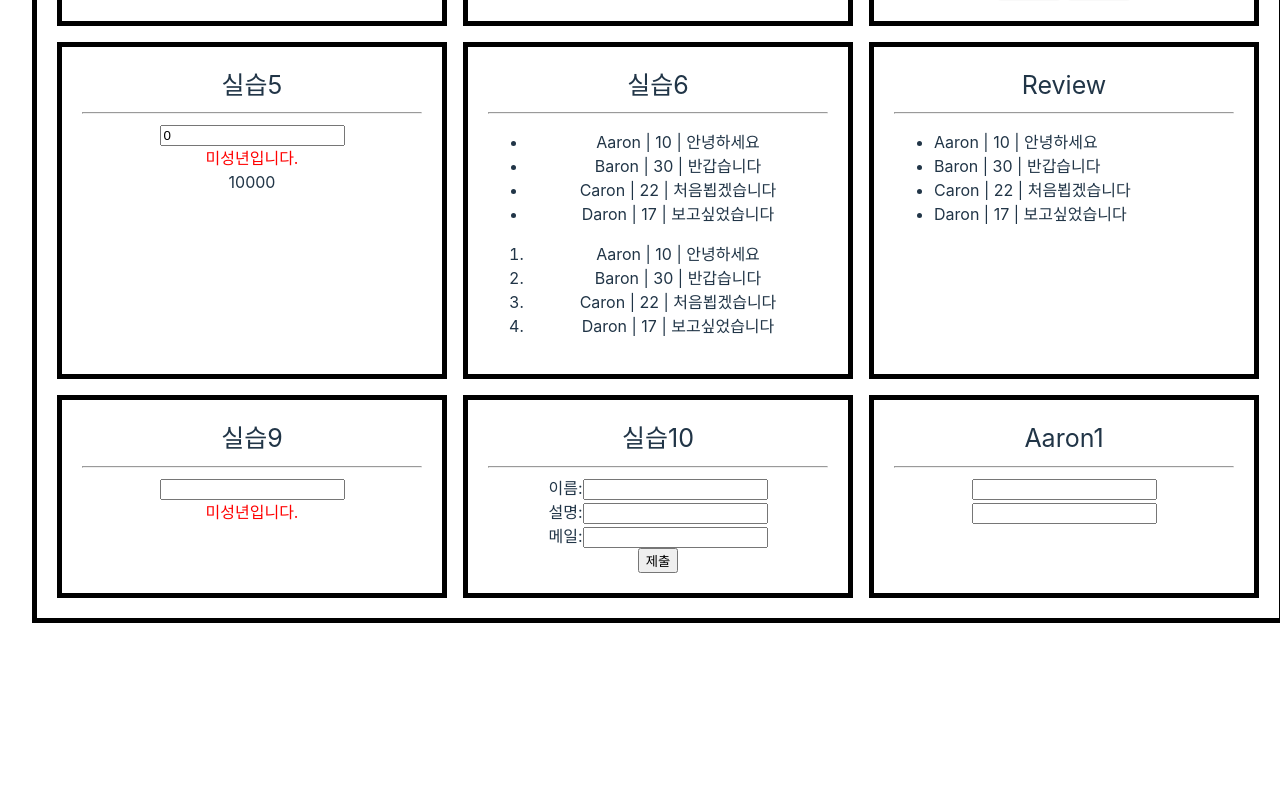
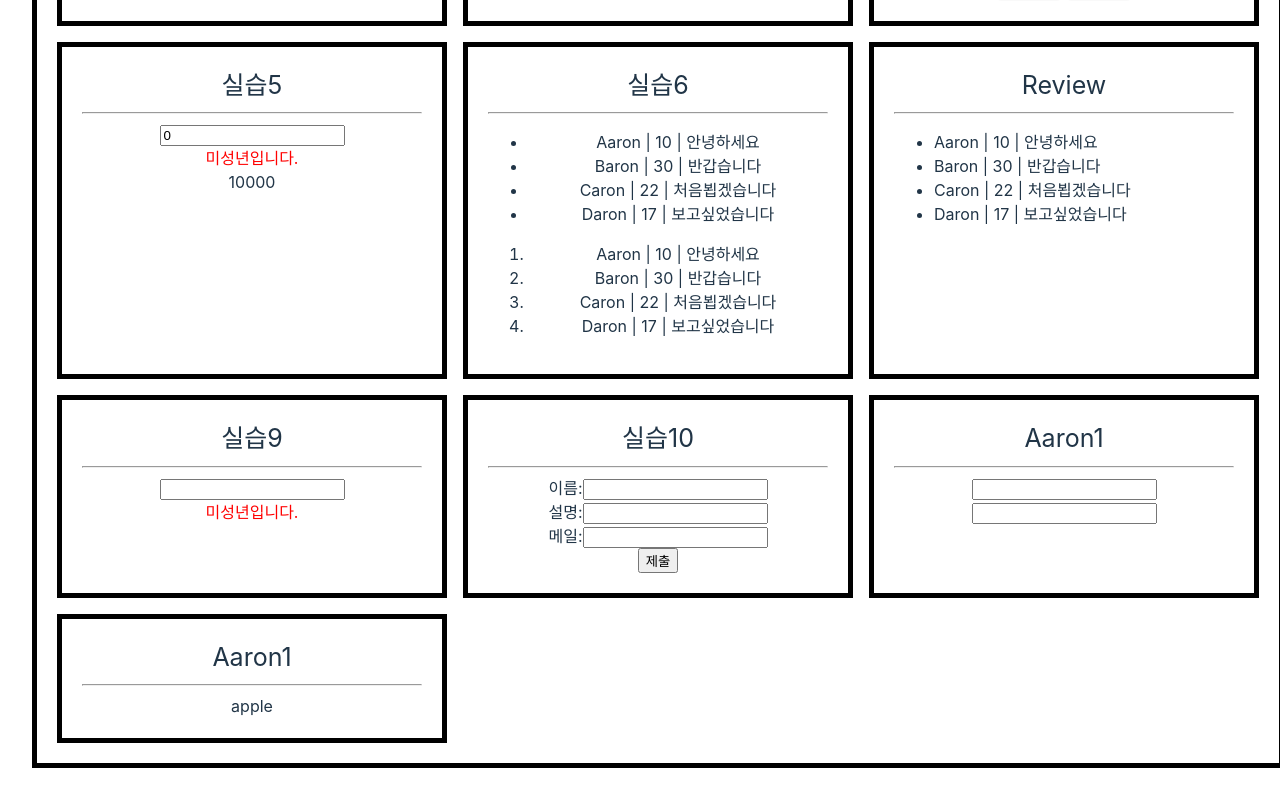
Before and after one commit to jingjing2222/react-practice, a React (Vite) app: page / in a window 1280 px wide. Shown: the part 279-1079 px from the top of the page. Before the commit the page ends 934 px from the top, so only its background shows below. Built offline with nearby package versions, Linux system fonts and the light colour scheme.

Commit message:
약간 수정

```diff
--- a/src/App.jsx
+++ b/src/App.jsx
@@ -8,6 +8,7 @@ import Work6 from '@/components/Work6'
 import Work9 from '@/components/Work9'
 import Work10 from '@/components/Work10'
 import AaronLecture1 from '@/components/AaronLecture1'
+import AaronLecture2 from '@/components/AaronLecture2'
 
 function App() {
     return (
@@ -39,6 +40,9 @@ function App() {
             <div className='container-item'>
                 <AaronLecture1 />
             </div>
+            <div className='container-item'>
+                <AaronLecture2 />
+            </div>
         </div>
     )
 }
--- /dev/null
+++ b/src/components/AaronLecture2.jsx
@@ -0,0 +1,25 @@
+import { useEffect, useRef } from 'react'
+
+function AaronLecture2() {
+    const reference = useRef(null)
+
+    console.log('렌더링 전 : ')
+    console.log(reference.current)
+    console.log(reference.current?.innerText)
+
+    useEffect(() => {
+        console.log('렌더링 후 : ')
+        console.log(reference.current)
+        console.log(reference.current.innerText)
+    }, [])
+
+    return (
+        <>
+            <div style={{ fontSize: 25 }}>Aaron1</div>
+            <hr />
+            <div ref={reference}>apple</div>
+        </>
+    )
+}
+
+export default AaronLecture2
--- a/src/components/Work10.jsx
+++ b/src/components/Work10.jsx
@@ -58,12 +58,11 @@ function InputForm({ title, onChangeValue, inform, validation }) {
                 <input onChange={onChangeValue} />
             </div>
             <>
-                {validation ? (
+                {validation && (
                     <div style={{ color: 'red' }}>{`${inform}은 필수 입력값입니다.`}</div>
-                ) : (
-                    <></>
                 )}
             </>
         </>
     )
 }
+//화장실~~~~
--- a/src/components/Work9.jsx
+++ b/src/components/Work9.jsx
@@ -19,7 +19,7 @@ export default function Work9() {
 
     const onChangeValue = (e) => {
         currnetAge.current = Number(e.currentTarget.value)
-        activateSetValid(20)
+        activateSetValid(19)
     }
 
     function activateSetValid(num) {
```
